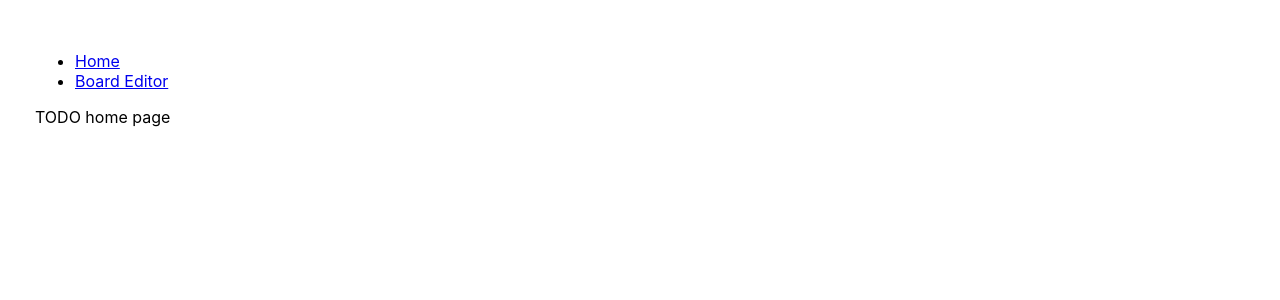
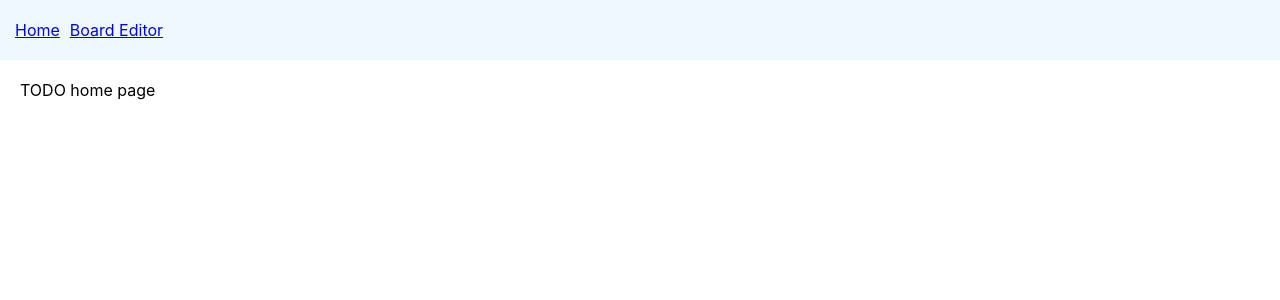
Before and after one commit to twjwesterhold/chessil-1.0, a React (Create React App) app: page / in a window 1280 px wide. Shown: the top 300 px of the page. Built offline with nearby package versions, Linux system fonts and the light colour scheme.

Commit message:
Added styled-components and some style examples

```diff
--- a/package.json
+++ b/package.json
@@ -9,7 +9,8 @@
     "react": "^16.13.1",
     "react-dom": "^16.13.1",
     "react-router-dom": "5.2.0",
-    "react-scripts": "3.4.1"
+    "react-scripts": "3.4.1",
+    "styled-components": "5.1.0"
   },
   "scripts": {
     "start": "react-scripts start",
--- a/src/App.css
+++ b/src/App.css
@@ -1,7 +1,3 @@
-body {
-  padding: 35px;
-}
-
 button {
   width: 70px;
   height: 70px;
--- a/src/App.js
+++ b/src/App.js
@@ -1,10 +1,11 @@
 import React from 'react';
-import './App.css';
+import styled from 'styled-components';
 import {
   BrowserRouter as Router,
   Switch,
   Route,
 } from "react-router-dom";
+import './App.css';
 
 import Board from "./components/Board";
 import Home from "./components/Home";
@@ -15,6 +16,7 @@ const App = () => {
     <Router>
       <Navbar/>
 
+      <MainContent>
         <Switch>
           <Route path="/board">
             <Board squares={DEFAULT_BOARD}/>
@@ -23,9 +25,14 @@ const App = () => {
             <Home/>
           </Route>
         </Switch>
+      </MainContent>
     </Router>
   );
 };
+
+const MainContent = styled.div`
+  padding: 20px;
+`;
 
 const isValidFen = (fen) => {
   // fen must be a string
@@ -57,13 +64,13 @@ const isValidFen = (fen) => {
 };
 
 const expandFenEmptySquares = (fen) => {
-  return fen.replace(/2/g,'11')
-    .replace(/3/g,'111')
-    .replace(/4/g,'1111')
-    .replace(/5/g,'11111')
-    .replace(/6/g,'111111')
-    .replace(/7/g,'1111111')
-    .replace(/8/g,'11111111')
+  return fen.replace(/2/g, '11')
+    .replace(/3/g, '111')
+    .replace(/4/g, '1111')
+    .replace(/5/g, '11111')
+    .replace(/6/g, '111111')
+    .replace(/7/g, '1111111')
+    .replace(/8/g, '11111111')
 };
 
 const DEFAULT_BOARD = [
--- a/src/components/Navbar/Navbar.js
+++ b/src/components/Navbar/Navbar.js
@@ -1,17 +1,27 @@
 import React from "react";
-import {Link} from "react-router-dom";
+import styled from "styled-components";
+import { Link } from "react-router-dom";
 
 const Navbar = () => {
   return (
-    <ul>
-      <li>
-        <Link to="/">Home</Link>
-      </li>
-      <li>
-        <Link to="/board">Board Editor</Link>
-      </li>
-    </ul>
+    <NavbarContainer>
+      <NavLink to="/">Home</NavLink>
+      <NavLink to="/board">Board Editor</NavLink>
+    </NavbarContainer>
   );
 };
 
+const NavbarContainer = styled.div`
+  display: flex;
+  align-items: center;
+  justify-content: flex-start;
+  height: 30px;
+  background-color: aliceblue;
+  padding: 15px;
+`;
+
+const NavLink = styled(Link)`
+  margin-right: 10px;
+`;
+
 export default Navbar;
```
Also changed, not shown: 1 other file (tests, documents, lock files or other folders). Lines whose indentation alone changed are shown as unchanged.
